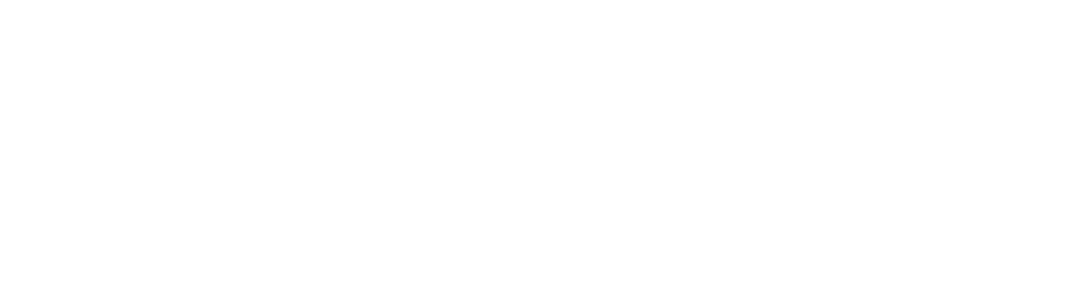
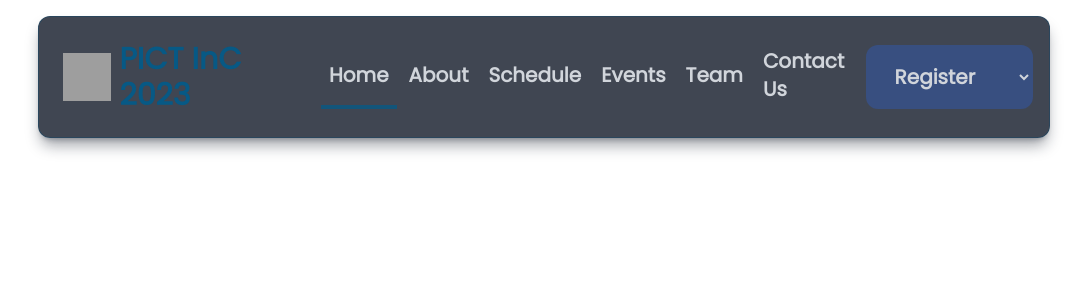
Before and after one commit to piyush960/inc-frontend, a React (Create React App) app: page /event-details in a window 1280 px wide. Before the commit this address had no page. Shown: the top 300 px of the page, without its empty margins (96-1183 px from the left). Built offline with nearby package versions, Linux system fonts and the light colour scheme; grey boxes are pictures that could not be loaded; the HTML template or start-up script is replaced by a standard one.

Commit message:
Navbar done

```diff
--- a/src/components/navbar.jsx
+++ b/src/components/navbar.jsx
@@ -1,9 +1,114 @@
+import { useEffect, useRef, useState } from 'react';
+import { useNavigate, useLocation } from 'react-router-dom';
+import inc_logo from '../assets/images/logo.png';
 import './styles/navbar.css';
 
 function Navbar() {
+    const [selected, setSelected] = useState('#home');
+    const mobileMenuRef = useRef(null);
+    const navigate = useNavigate();
+    const location = useLocation();
+
+    useEffect(() => { setSelected(location?.hash || '#home') }, [location])
+
+    function toggleMenu() {
+        mobileMenuRef.current.classList.toggle('hidden')
+    }
+
+    const handleSelect = e => {
+        if (e.target.value === 'Register') return;
+        navigate(`/register/${e.target.value.toLowerCase()}`)
+    }
+
     return (
-        <div className='navbar'>
-        </div>
+        <nav className='navbar pt-4 px-2 w-full fixed z-50'>
+            <div className='shadow-lg shadow-gray-900/40 m-auto w-4/5 rounded-xl border border-sky-900/40 backdrop-blur-sm bg-gray-900/80'>
+                <div className='max-w-full mx-auto px-4 py-2'>
+                    <div className='flex justify-between text-xl'>
+                        <div className='flex space-x-7'>
+                            <a href='https://pictinc.org' className='flex items-center py-4 px-2'>
+                                <img src={inc_logo} alt='inc_Logo' className='h-12 w-12 mr-2' />
+                                <span className='font-black text-sky-800 text-3xl'>
+                                    PICT InC 2023
+                                </span>
+                            </a>
+                        </div>
+                        <div className='hidden lg:flex items-center justify-content space-x-1'>
+                            <a href='#home'
+                                className={`py-4 px-2 text-gray-300 border-b-4 font-semibold transition duration-300 ${selected === '#home' ? 'border-sky-800/80 text-[#f2a30f]' : 'hover:text-[#f2a30f] border-transparent'}`} >
+                                Home
+                            </a>
+                            <a href='#about'
+                                className={`py-4 px-2 text-gray-300 border-b-4 font-semibold transition duration-300 ${selected === '#about' ? 'border-sky-800/80 text-[#f2a30f]' : 'hover:text-[#f2a30f] border-transparent'}`} >
+                                About
+                            </a>
+                            <a href='#schedule'
+                                className={`py-4 px-2 text-gray-300 border-b-4 font-semibold transition duration-300 ${selected === '#schedule' ? 'border-sky-800/80 text-[#f2a30f]' : 'hover:text-[#f2a30f] border-transparent'}`} >
+                                Schedule
+                            </a>
+                            <a href='#events'
+                                className={`py-4 px-2 text-gray-300 border-b-4 font-semibold transition duration-300 ${selected === '#events' ? 'border-sky-800/80 text-[#f2a30f]' : 'hover:text-[#f2a30f] border-transparent'}`} >
+                                Events
+                            </a>
+                            <a href='#team'
+                                className={`py-4 px-2 text-gray-300 border-b-4 font-semibold transition duration-300 ${selected === '#team' ? 'border-sky-800/80 text-[#f2a30f]' : 'hover:text-[#f2a30f] border-transparent'}`} >
+                                Team
+                            </a>
+                            <a href='#contact'
+                                className={`py-4 px-2 text-gray-300 border-b-4 font-semibold transition duration-300 ${selected === '#contact' ? 'border-sky-800/80 text-[#f2a30f]' : 'hover:text-[#f2a30f] border-transparent'}`} >
+                                Contact Us
+                            </a>
+                            <select className="py-4 px-6 text-gray-300 font-semibold hover:text-[#f2a30f] border-transparent hover:border-sky-800/80 bg-blue-600/30 hover:bg-blue-600/10 rounded-xl border transition duration-300" defaultValue={'Register'} onClick={handleSelect}>
+                                <option disabled>Register</option>
+                                <option>Impetus</option>
+                                <option>Concepts</option>
+                                <option>Pradnya</option>
+                            </select>
+                        </div>
+
+                        <div className='lg:hidden flex items-center'>
+                            <button className='outline-none menu-button' onClick={(_) => toggleMenu()}>
+                                <svg className='w-8 h-8 text-sky-800/80' x-show='! showMenu' fill='none' strokeLinecap='round'
+                                    strokeLinejoin='round' strokeWidth='2' viewBox='0 00 24 24' stroke='currentColor'><path d='m4 6h16M4 12h16M4 18h16'></path>
+                                </svg>
+                            </button>
+                        </div>
+                    </div>
+                    <div className='hidden lg:hidden mobile-menu text-center flex item-center flex-col m-auto w-1/2' ref={mobileMenuRef}>
+                        <a href='#home'
+                            className={`py-2 px-2 text-gray-300 border-b-4 font-semibold transition duration-300 ${selected === '#home' ? 'border-sky-800/80 text-[#f2a30f]' : 'hover:text-[#f2a30f] border-transparent'}`} >
+                            Home
+                        </a>
+                        <a href='#about'
+                            className={`py-2 px-2 text-gray-300 border-b-4 font-semibold transition duration-300 ${selected === '#about' ? 'border-sky-800/80 text-[#f2a30f]' : 'hover:text-[#f2a30f] border-transparent'}`} >
+                            About
+                        </a>
+                        <a href='#schedule'
+                            className={`py-2 px-2 text-gray-300 border-b-4 font-semibold transition duration-300 ${selected === '#schedule' ? 'border-sky-800/80 text-[#f2a30f]' : 'hover:text-[#f2a30f] border-transparent'}`} >
+                            Schedule
+                        </a>
+                        <a href='#events'
+                            className={`py-2 px-2 text-gray-300 border-b-4 font-semibold transition duration-300 ${selected === '#events' ? 'border-sky-800/80 text-[#f2a30f]' : 'hover:text-[#f2a30f] border-transparent'}`} >
+                            Events
+                        </a>
+                        <a href='#team'
+                            className={`py-2 px-2 text-gray-300 border-b-4 font-semibold transition duration-300 ${selected === '#team' ? 'border-sky-800/80 text-[#f2a30f]' : 'hover:text-[#f2a30f] border-transparent'}`} >
+                            Team
+                        </a>
+                        <a href='#contact'
+                            className={`py-2 px-2 text-gray-300 border-b-4 font-semibold transition duration-300 ${selected === '#contact' ? 'border-sky-800/80 text-[#f2a30f]' : 'hover:text-[#f2a30f] border-transparent'}`} >
+                            Contact Us
+                        </a>
+                        <select className="mt-2 py-4 px-4 text-gray-300 font-semibold hover:text-[#f2a30f] border-transparent hover:border-sky-800/80 bg-blue-600/30 hover:bg-blue-600/10 rounded-xl border transition duration-300" defaultValue={'Register'} onClick={handleSelect}>
+                            <option disabled>Register</option>
+                            <option>Impetus</option>
+                            <option>Concepts</option>
+                            <option>Pradnya</option>
+                        </select>
+                    </div>
+                </div>
+            </div>
+        </nav >
     );
 }
 
--- a/src/index.css
+++ b/src/index.css
@@ -31,6 +31,12 @@
     url("./assets/fonts/Montserrat-ExtraBold.ttf") format("ttf");
 }
 
+@layer base {
+  html {
+    font-family: "Poppins", system-ui, sans-serif;
+  }
+}
+
 body {
   margin: 0;
   font-family: "Poppins", sans-serif;
```
Also changed, not shown: src/assets/images/pict_logo.png (added).
